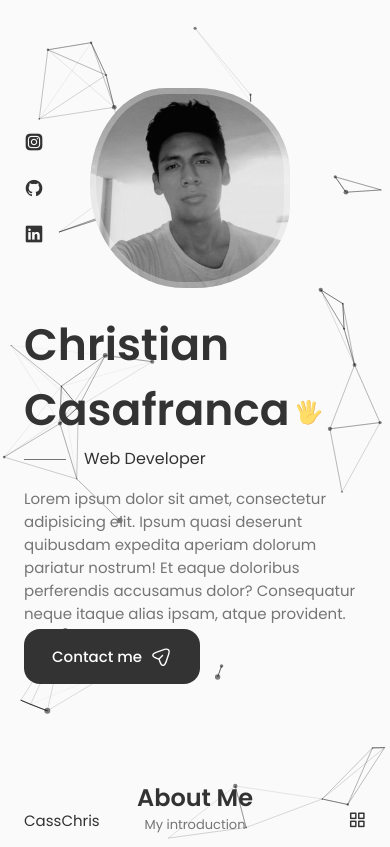
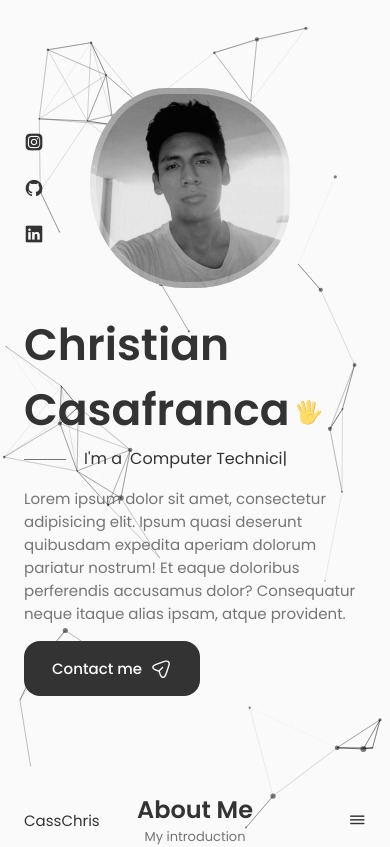
Before and after one commit to CassChris/Portfolio, a React (Vite) app: page / in a window 390 px wide. Shown: the top 847 px of the page. Built offline with nearby package versions, Linux system fonts and the light colour scheme.

Commit message:
añadiendo escritura automatica en el home con typical

```diff
--- a/package.json
+++ b/package.json
@@ -16,6 +16,7 @@
     "react": "^18.2.0",
     "react-dom": "^18.2.0",
     "react-tsparticles": "^2.7.1",
+    "react-typical": "^0.1.3",
     "swiper": "^8.4.5",
     "tsparticles": "^2.7.1",
     "unicons": "^0.0.3"
--- a/src/components/ParticlesBackground.jsx
+++ b/src/components/ParticlesBackground.jsx
@@ -5,7 +5,6 @@ import particlesConfig from './config/particles_config';
 
 const ParticlesBackground = () => {
     const particlesInit = useCallback(async engine => {
-        console.log(engine);
         await loadFull(engine);
     }, []);
     const particlesLoaded = useCallback(async container => {
--- a/src/components/about/about.css
+++ b/src/components/about/about.css
@@ -42,6 +42,7 @@
 
 .about__description {
   padding: 0 4rem 0 0;
+  margin-bottom: 1rem;
 }
 
 /*=============== BREAKPOINTS ===============*/
@@ -71,6 +72,7 @@
   .about__description{
     padding: 0 5rem;
     margin-bottom: 2rem;
+
   }
 }
 
--- a/src/components/header/Header.jsx
+++ b/src/components/header/Header.jsx
@@ -115,7 +115,7 @@ const Header = () => {
           ></i>
         </div>
         <div className="nav__toggle" onClick={() => showMenu(!Toggle)}>
-          <i className="uil uil-apps"></i>
+          <i className="uil uil-bars"></i>
         </div>
       </nav>
     </header>
--- a/src/components/home/Data.jsx
+++ b/src/components/home/Data.jsx
@@ -1,9 +1,11 @@
 import React from "react";
+import Typical from "react-typical";
 
 const Data = () => {
   return (
     <div className="home__data">
-      <h1 className="home__title">Christian Casafranca
+      <h1 className="home__title">
+        Christian Casafranca
         <svg
           width="36"
           height="36"
@@ -54,10 +56,24 @@ const Data = () => {
           ></path>
         </svg>
       </h1>
-      <h3 className="home__subtitle">Web Developer
+      <h3 className="home__subtitle">
+        I'm a
+        <Typical
+          loop={Infinity}
+          wrapper="span"
+          steps={[
+            'Web Developer',
+            2000,
+            'Computer Technician',
+            2000
+          ]}
+        />
       </h3>
       <p className="home__description">
-        Lorem ipsum dolor sit amet, consectetur adipisicing elit. Ipsum quasi deserunt quibusdam expedita aperiam dolorum pariatur nostrum! Et eaque doloribus perferendis accusamus dolor? Consequatur neque itaque alias ipsam, atque provident.
+        Lorem ipsum dolor sit amet, consectetur adipisicing elit. Ipsum quasi
+        deserunt quibusdam expedita aperiam dolorum pariatur nostrum! Et eaque
+        doloribus perferendis accusamus dolor? Consequatur neque itaque alias
+        ipsam, atque provident.
       </p>
 
       <a href="#contact" className="button button--flex">
--- a/src/components/home/home.css
+++ b/src/components/home/home.css
@@ -29,6 +29,7 @@
     margin-bottom: var(--mb-0-25);
 }
 
+
 .home__hand{
     width: 38px;
     height: 38px;
@@ -42,6 +43,11 @@
     font-weight: var(--font-normal);
     margin-bottom: var(--mb-1);
 }
+
+.home__subtitle span{
+    padding-left: 0.5rem;
+}
+
 
 .home__subtitle:before{
     content: '';
@@ -149,7 +155,7 @@
 
     .home__description{
         min-width: initial;
-        margin-bottom: var(--mb-0-25);
+        margin-bottom: var(--mb-1);
     }
 
     .home__img{
```
Also changed, not shown: 1 other file (tests, documents, lock files or other folders). Lines whose indentation alone changed are shown as unchanged.
